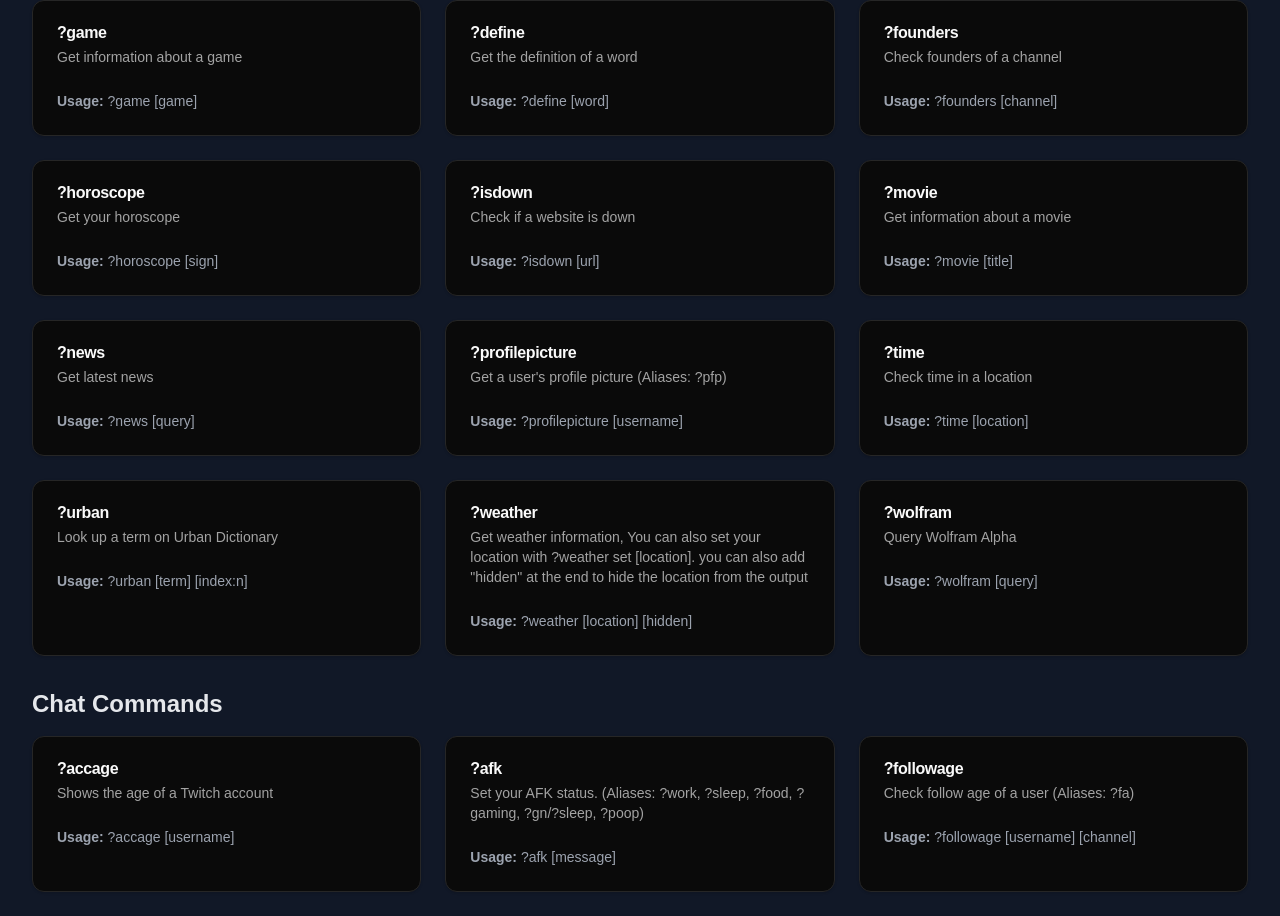
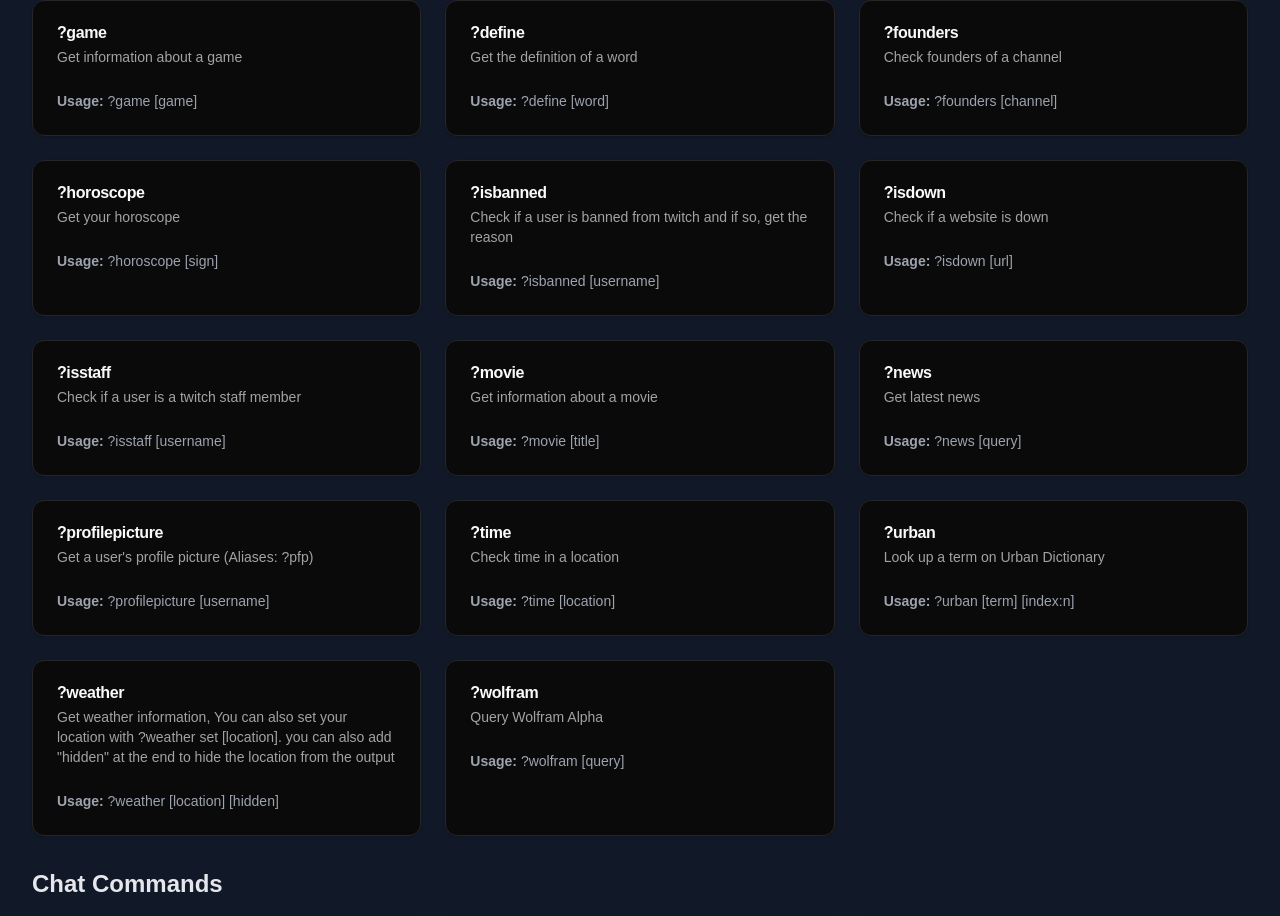
Before and after one commit to MrMalvic/twitchbotwebsite, a Next.js app: page / in a window 1280 px wide. Shown: the part 1424-2340 px from the top of the page. Built offline with nearby package versions, Linux system fonts and the light colour scheme.

Commit message:
added ?isbanned and ?isstaff

```diff
--- a/components/page.tsx
+++ b/components/page.tsx
@@ -37,7 +37,9 @@ const commandCategories = {
     { name: '?define', description: 'Get the definition of a word', usage: '?define [word]' },
     { name: '?founders', description: 'Check founders of a channel', usage: '?founders [channel]' },
     { name: '?horoscope', description: 'Get your horoscope', usage: '?horoscope [sign]' },
+    { name: '?isbanned', description: 'Check if a user is banned from twitch and if so, get the reason', usage: '?isbanned [username]' },
     { name: '?isdown', description: 'Check if a website is down', usage: '?isdown [url]' },
+    { name: '?isstaff', description: 'Check if a user is a twitch staff member', usage: '?isstaff [username]' },
     { name: '?movie', description: 'Get information about a movie', usage: '?movie [title]' },
     { name: '?news', description: 'Get latest news', usage: '?news [query]' },
     { name: '?profilepicture', description: 'Get a user\'s profile picture (Aliases: ?pfp)', usage: '?profilepicture [username]' },
```
